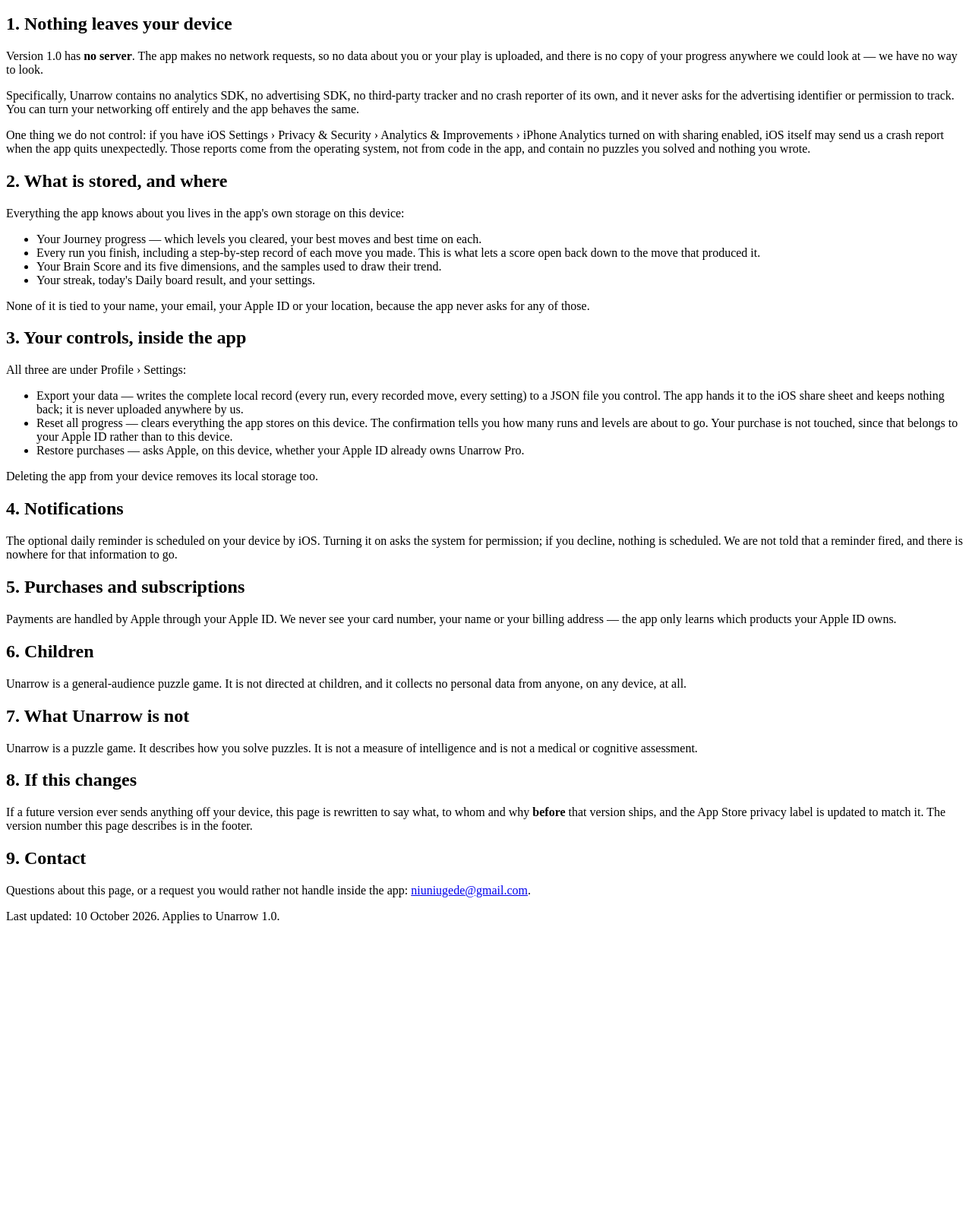
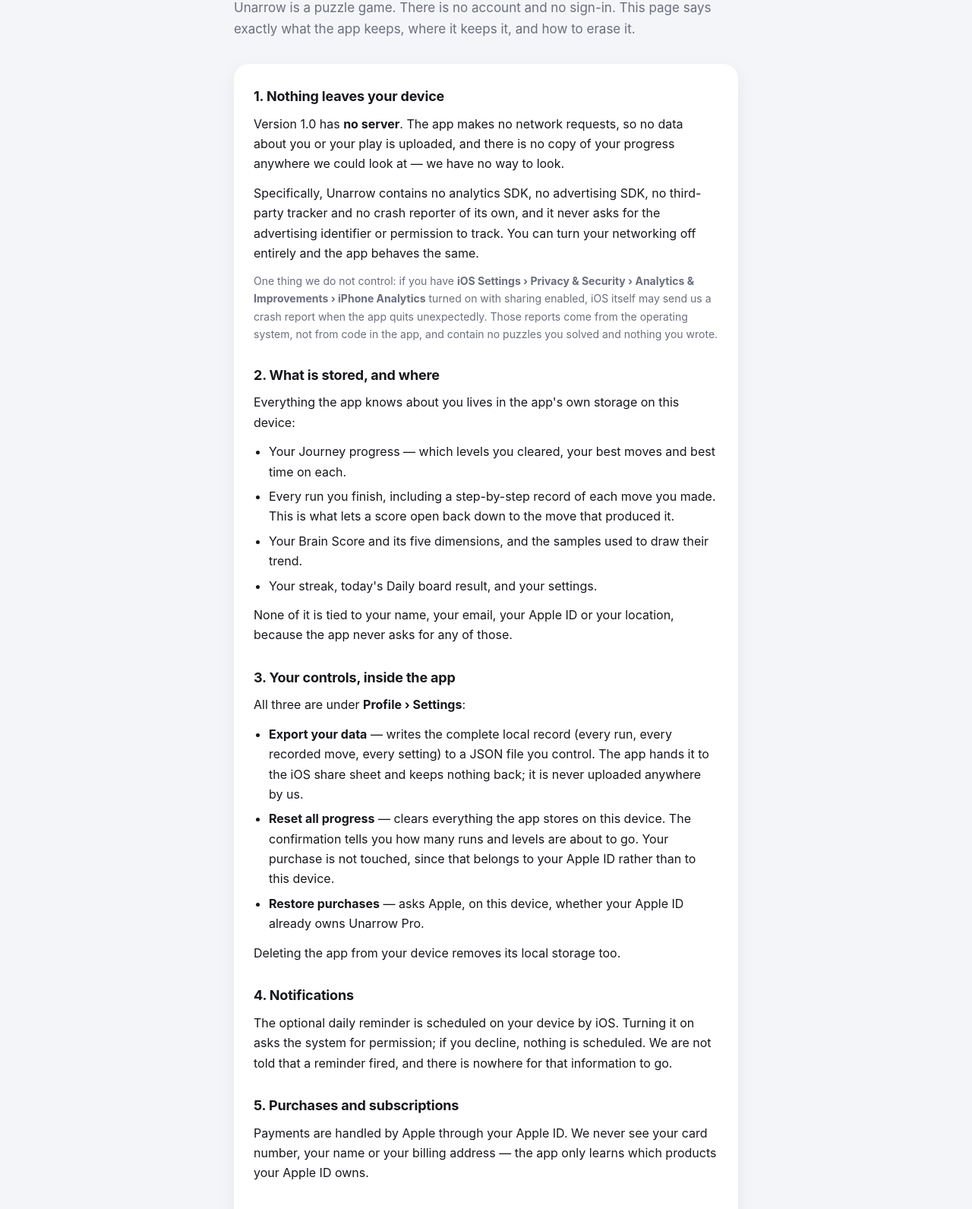
Before and after one commit to app111/privacy, a plain HTML site: page unarrow-privacy.html in a window 1280 px wide. Shown: the part 134-1725 px from the top of the page at 76% size. Before the commit the page ends 1357 px from the top, so only its background shows below. Drawn offline with Linux system fonts and the light colour scheme.

Commit message:
Unarrow: self-contained privacy page + add support page
The privacy page linked an external style.css that was never uploaded, so it
rendered unstyled; every other page in this repo is a standalone file, so both
Unarrow pages now inline their CSS. The contact address is filled in, and the
support page gives the answers that would otherwise arrive by email.

```diff
--- a/unarrow-privacy.html
+++ b/unarrow-privacy.html
@@ -5,7 +5,27 @@
 <meta name="viewport" content="width=device-width, initial-scale=1">
 <title>Unarrow — Privacy Policy</title>
 <meta name="description" content="What Unarrow stores, what leaves your device, and how to delete it.">
-<link rel="stylesheet" href="style.css">
+<style>
+:root { --page:#f4f5f8; --card:#fff; --text:#17181c; --muted:#6b6f7d; --line:#e9eaf0; --accent:#4a5ae0; }
+* { box-sizing: border-box; }
+body { margin:0; background:var(--page); color:var(--text);
+  font:16px/1.65 -apple-system, BlinkMacSystemFont, "SF Pro Text", "Helvetica Neue", sans-serif;
+  -webkit-font-smoothing:antialiased; }
+.wrap { max-width:44rem; margin:0 auto; padding:56px 20px 80px; }
+.eyebrow { font-size:12px; font-weight:700; letter-spacing:.08em; text-transform:uppercase; color:var(--muted); margin:0 0 6px; }
+h1 { font-size:30px; line-height:1.2; letter-spacing:-.02em; margin:0 0 12px; }
+.lede { font-size:17px; color:var(--muted); margin:0 0 32px; }
+.card { background:var(--card); border-radius:20px; padding:28px 26px; box-shadow:0 8px 24px rgba(30,34,50,.06); margin-bottom:20px; }
+h2 { font-size:18px; letter-spacing:-.01em; margin:28px 0 8px; }
+.card h2:first-child { margin-top:0; }
+p { margin:0 0 12px; } p:last-child { margin-bottom:0; }
+ul { margin:0 0 12px; padding-left:20px; } li { margin-bottom:6px; }
+a { color:var(--accent); text-decoration:none; } a:hover { text-decoration:underline; }
+.terms { font-weight:700; } .note { font-size:14px; color:var(--muted); }
+.disclaimer { border-left:3px solid var(--line); padding-left:14px; font-size:15px; color:var(--muted); }
+footer { font-size:13px; color:var(--muted); margin-top:28px; }
+@media print { body { background:#fff; } .card { box-shadow:none; border:1px solid var(--line); } }
+</style>
 </head>
 <body>
 <div class="wrap">
@@ -17,7 +37,7 @@
     <h2>1. Nothing leaves your device</h2>
     <p>Version 1.0 has <strong>no server</strong>. The app makes no network requests, so no data about you or your play is uploaded, and there is no copy of your progress anywhere we could look at — we have no way to look.</p>
     <p>Specifically, Unarrow contains no analytics SDK, no advertising SDK, no third-party tracker and no crash reporter of its own, and it never asks for the advertising identifier or permission to track. You can turn your networking off entirely and the app behaves the same.</p>
-    <p class="note">One thing we do not control: if you have <span class="term">iOS Settings › Privacy &amp; Security › Analytics &amp; Improvements › iPhone Analytics</span> turned on with sharing enabled, iOS itself may send us a crash report when the app quits unexpectedly. Those reports come from the operating system, not from code in the app, and contain no puzzles you solved and nothing you wrote.</p>
+    <p class="note">One thing we do not control: if you have <span class="terms">iOS Settings › Privacy &amp; Security › Analytics &amp; Improvements › iPhone Analytics</span> turned on with sharing enabled, iOS itself may send us a crash report when the app quits unexpectedly. Those reports come from the operating system, not from code in the app, and contain no puzzles you solved and nothing you wrote.</p>
 
     <h2>2. What is stored, and where</h2>
     <p>Everything the app knows about you lives in the app's own storage on this device:</p>
@@ -30,11 +50,11 @@
     <p>None of it is tied to your name, your email, your Apple ID or your location, because the app never asks for any of those.</p>
 
     <h2>3. Your controls, inside the app</h2>
-    <p>All three are under <span class="term">Profile › Settings</span>:</p>
+    <p>All three are under <span class="terms">Profile › Settings</span>:</p>
     <ul>
-      <li><span class="term">Export your data</span> — writes the complete local record (every run, every recorded move, every setting) to a JSON file you control. The app hands it to the iOS share sheet and keeps nothing back; it is never uploaded anywhere by us.</li>
-      <li><span class="term">Reset all progress</span> — clears everything the app stores on this device. The confirmation tells you how many runs and levels are about to go. Your purchase is not touched, since that belongs to your Apple ID rather than to this device.</li>
-      <li><span class="term">Restore purchases</span> — asks Apple, on this device, whether your Apple ID already owns Unarrow Pro.</li>
+      <li><span class="terms">Export your data</span> — writes the complete local record (every run, every recorded move, every setting) to a JSON file you control. The app hands it to the iOS share sheet and keeps nothing back; it is never uploaded anywhere by us.</li>
+      <li><span class="terms">Reset all progress</span> — clears everything the app stores on this device. The confirmation tells you how many runs and levels are about to go. Your purchase is not touched, since that belongs to your Apple ID rather than to this device.</li>
+      <li><span class="terms">Restore purchases</span> — asks Apple, on this device, whether your Apple ID already owns Unarrow Pro.</li>
     </ul>
     <p>Deleting the app from your device removes its local storage too.</p>
 
@@ -51,14 +71,15 @@
     <p class="disclaimer">Unarrow is a puzzle game. It describes how you solve puzzles. It is not a measure of intelligence and is not a medical or cognitive assessment.</p>
 
     <h2>8. If this changes</h2>
-    <p>If a future version ever sends anything off your device, this page is rewritten to say what, to whom and why <strong>before</strong> that version ships, and the App Store privacy label is updated to match it. The version number this page describes is in the footer.</p>
+    <p>If a future version ever sends anything off your device, this page is rewritten to say what, to whom and why <strong>before</strong> that version ships, and the App Store privacy label is updated to match it. The version this page describes is in the footer.</p>
 
     <h2>9. Contact</h2>
-    <p>Questions about this page, or a request you would rather not handle inside the app: <a href="mailto:niuniugede@gmail.com">niuniugede@gmail.com</a>.</p>
+    <p>Questions about this page, or a request you would rather not handle inside the app: <a href="mailto:niuniugede@gmail.com">niuniugede@gmail.com</a>, or see the <a href="unarrow-support.html">support page</a>.</p>
   </div>
 
   <footer>
     Last updated: 10 October 2026. Applies to Unarrow 1.0.<br>
+    <a href="unarrow-support.html">Support</a> · <a href="https://app111.github.io/privacy/">All apps</a>
   </footer>
 </div>
 </body>
```
Also changed, not shown: unarrow-support.html (added, +72 -0 lines).
